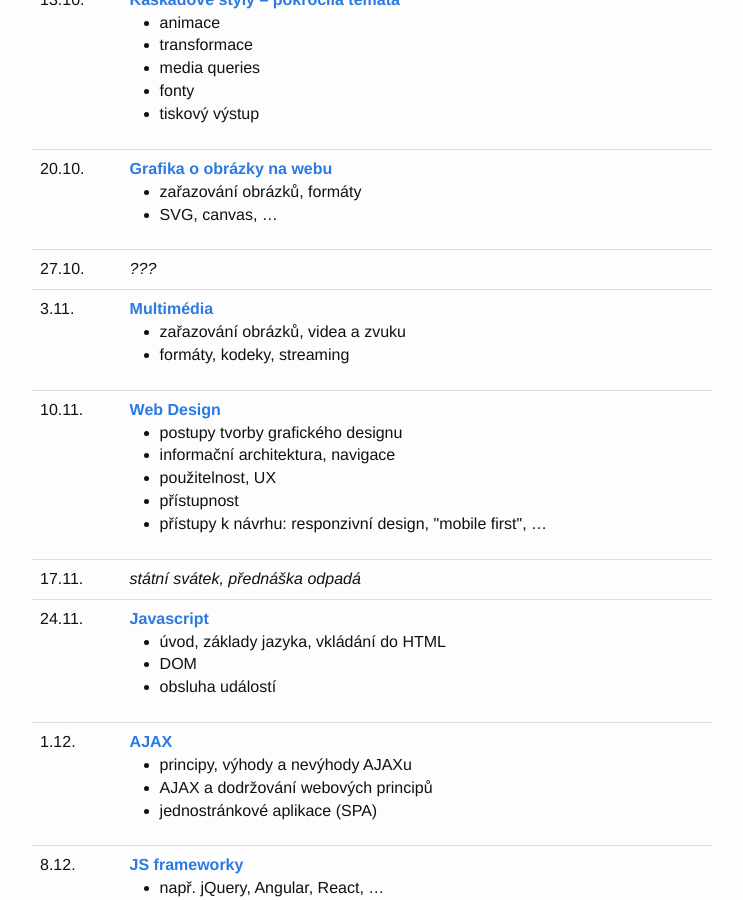
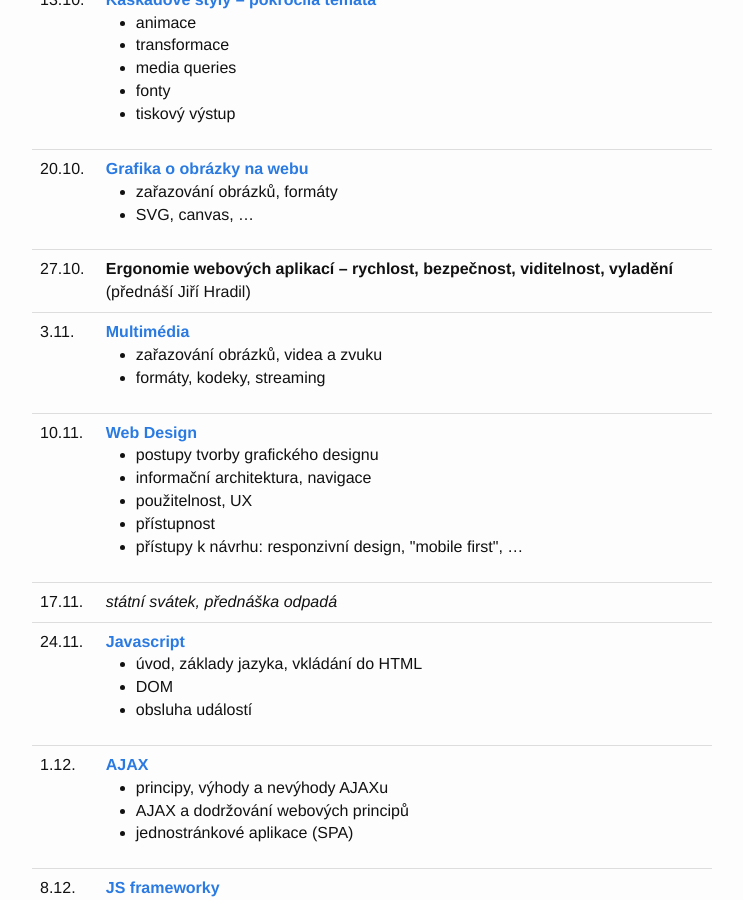
Before and after one commit to 4iz268/4iz268.github.io, a Jekyll site: the page built from prednasky/index.html, in a window 1280 px wide and 900 px high, scrolled down 587 px. Shown: the whole window, without its empty margins (268-1011 px from the left). Built offline with Jekyll 4.4.1, drawn with Linux system fonts in a browser that asks for light colours; nearby versions of some CDN libraries.

Commit message:
Program záskokové přednášky

```diff
--- a/prednasky/index.html
+++ b/prednasky/index.html
@@ -65,7 +65,7 @@
     </tr>
     <tr>
       <td>27.10.</td>
-      <td><em>???</em></td>
+      <td><strong>Ergonomie webových aplikací – rychlost, bezpečnost, viditelnost, vyladění</strong> (přednáší Jiří Hradil)</td>
     </tr>
     <tr>
       <td>3.11.</td>
```
